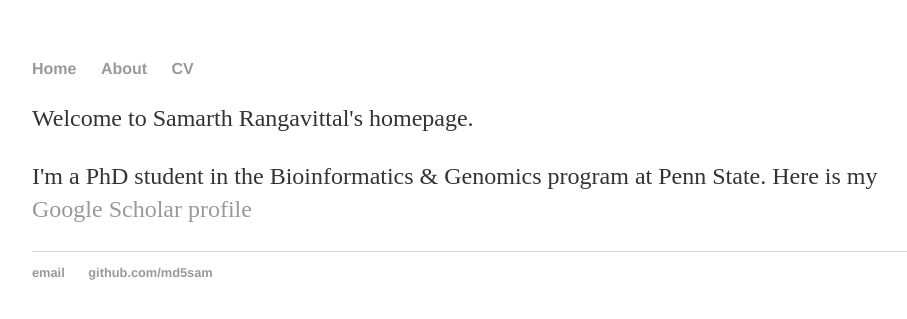
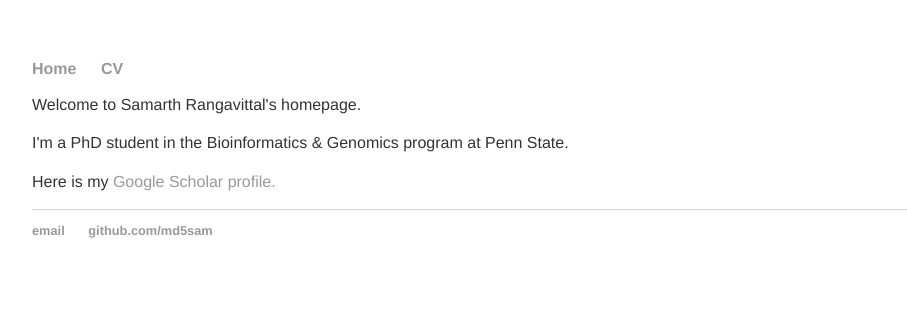
Before and after one commit to md5sam/md5sam.github.io, a Jekyll site: the page built from index.html, in a window 1280 px wide. Shown: the top 319 px of the page, without its empty margins (160-1067 px from the left). Built offline with Jekyll 4.4.1, drawn with Linux system fonts in a browser that asks for light colours.

```diff
--- a/_layouts/default.html
+++ b/_layouts/default.html
@@ -9,7 +9,6 @@
 			<nav>
 	    		<ul>
 	        		<li><a href="/">Home</a></li>
-		        	<li><a href="/about">About</a></li>
 	        		<li><a href="/cv/cv.pdf">CV</a></li>
 	    		</ul>
 			</nav>
--- a/css/main.css
+++ b/css/main.css
@@ -24,8 +24,9 @@ h1 {
     font-family:'Helvetica', 'Arial', 'Sans-Serif';
 }
 p {
-    font-size: 1.5em;
+    font-size: 1em;
     line-height: 1.4em;
+    font-family:'Helvetica', 'Arial', 'Sans-Serif';
     color: #333;
 }
 footer {
--- a/index.html
+++ b/index.html
@@ -6,5 +6,6 @@ title: Samarth Rangavittal
 
 	<p> Welcome to Samarth Rangavittal's homepage. </p>
 
-	<p> I'm a PhD student in the Bioinformatics & Genomics program at Penn State. Here is my <a href="https://scholar.google.com/citations?user=_r2bMZEAAAAJ&hl=en"> Google Scholar profile </a> </p>
+	<p> I'm a PhD student in the Bioinformatics & Genomics program at Penn State. </p>
+	<p> Here is my <a href="https://scholar.google.com/citations?user=_r2bMZEAAAAJ&hl=en"> Google Scholar profile. </a> </p>
 </div><!-- /.blurb -->
```
